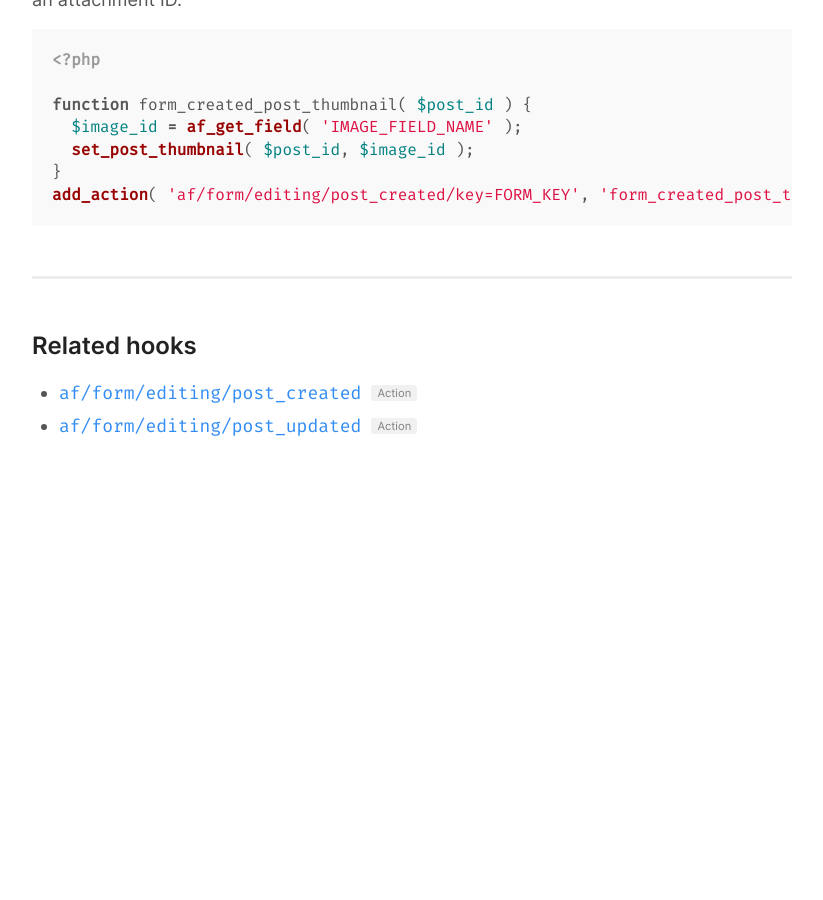
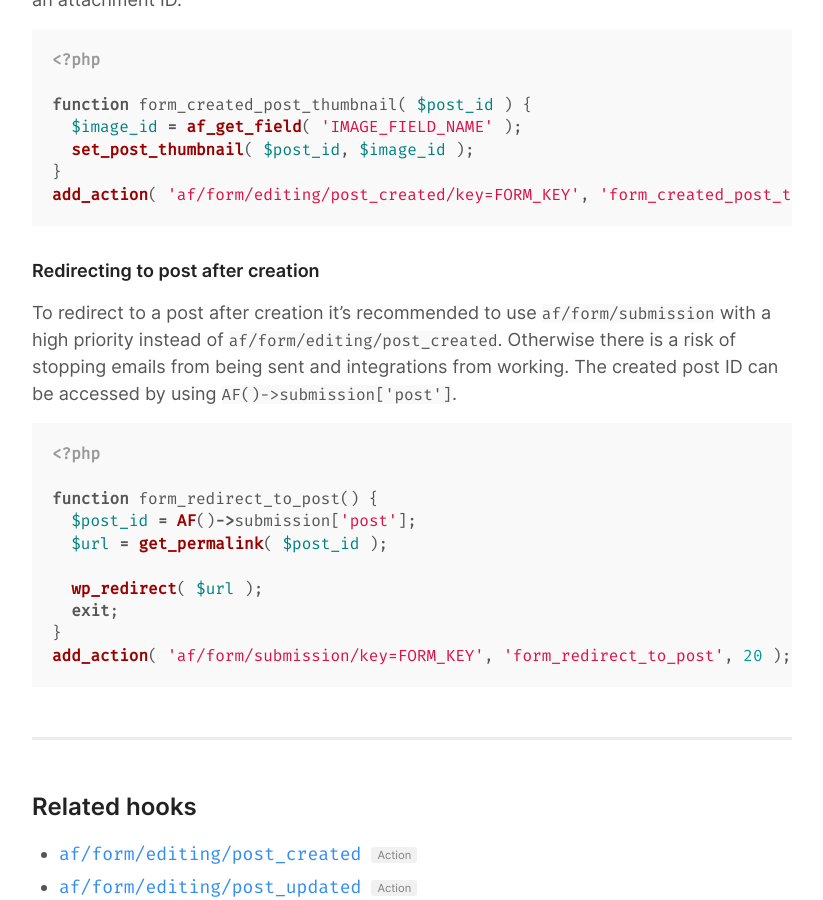
Before and after one commit to advancedforms/advancedforms.github.io, a Jekyll site: the page built from _posts/2018-06-21-creating-and-editing-posts.markdown, in a window 1280 px wide and 900 px high, scrolled down 2196 px. Shown: the whole window, without its empty margins (28-851 px from the left). Built offline with Jekyll 4.4.1, drawn with Linux system fonts in a browser that asks for light colours; comment, search, counter and statistics services are not loaded; before the commit the page ends 2702 px from its top, so only the background shows below that.

Commit message:
Added snippet for redirecting to a post after creation

```diff
--- a/_posts/2018-06-21-creating-and-editing-posts.markdown
+++ b/_posts/2018-06-21-creating-and-editing-posts.markdown
@@ -66,3 +66,21 @@ function form_created_post_thumbnail( $post_id ) {
 add_action( 'af/form/editing/post_created/key=FORM_KEY', 'form_created_post_thumbnail', 10, 1 );
 
 {% endhighlight %}
+
+## Redirecting to post after creation
+
+To redirect to a post after creation it's recommended to use `af/form/submission` with a high priority instead of `af/form/editing/post_created`. Otherwise there is a risk of stopping emails from being sent and integrations from working. The created post ID can be accessed by using `AF()->submission['post']`.
+
+{% highlight php startinline %}
+<?php
+
+function form_redirect_to_post() {
+  $post_id = AF()->submission['post'];
+  $url = get_permalink( $post_id );
+
+  wp_redirect( $url );
+  exit;
+}
+add_action( 'af/form/submission/key=FORM_KEY', 'form_redirect_to_post', 20 );
+
+{% endhighlight %}
```
